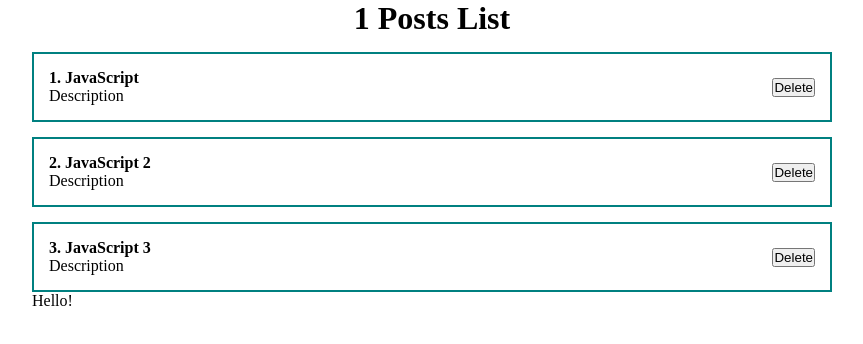
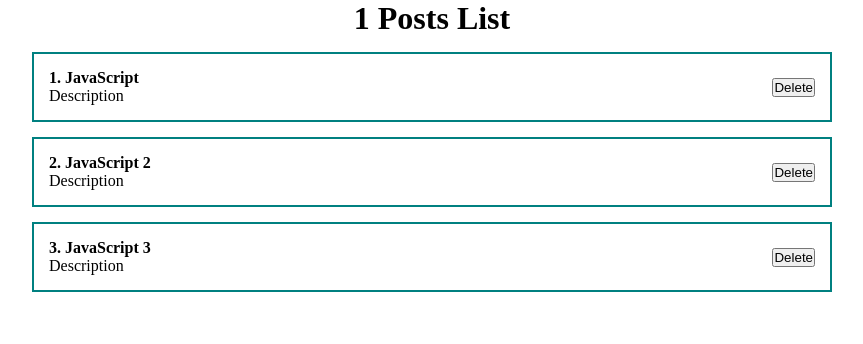
Before and after one commit to EgorZayatsPol/my-react-app, a React (Create React App) app in the folder my-react/: page / in a window 1280 px wide. Shown: the top 344 px of the page, without its empty margins (208-1071 px from the left). Built offline with nearby package versions, Linux system fonts and the light colour scheme.

Commit message:
удалил одну строку в App.js

```diff
--- a/my-react/src/App.js
+++ b/my-react/src/App.js
@@ -15,7 +15,7 @@ function App() {
   return (
     <div className="App">
         <Postlist posts={posts} title={"1 Posts List"}/>
-        <div>Hello!</div>
+
     </div>
   );
 }
```
